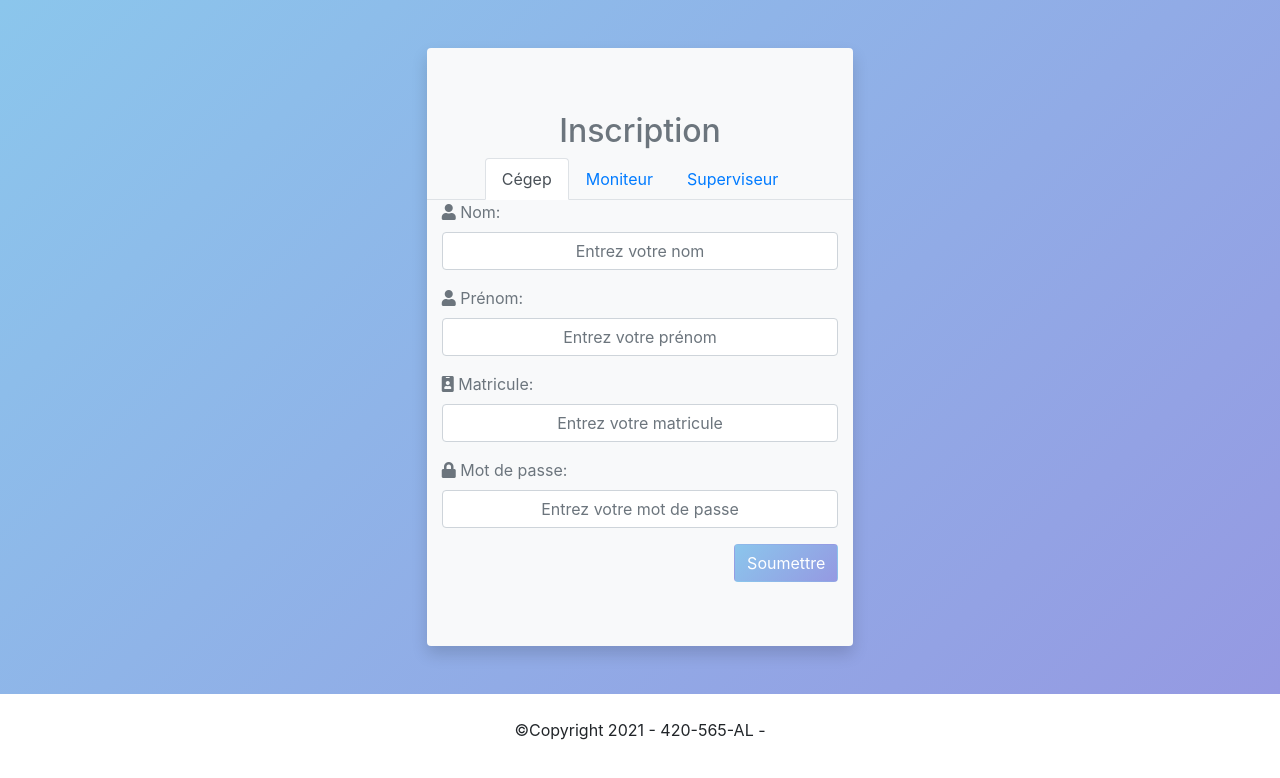
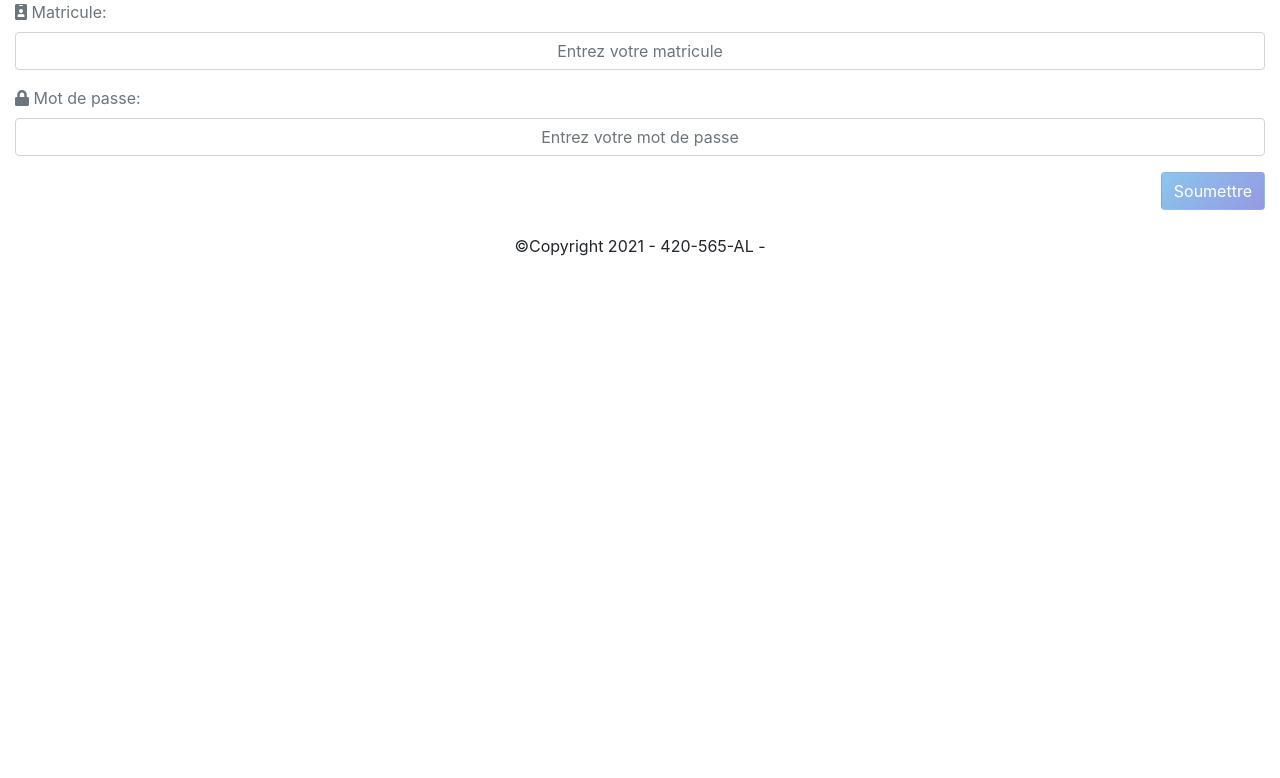
Before and after one commit to NicolasH-L/420-565-A21_ProjetIntegre_Equipe2, a React (Create React App) app in the folder React/projet_integre_equipe2/: page / in a window 1280 px wide. Shown: the top 778 px of the page. Built offline with nearby package versions, Linux system fonts and the light colour scheme.

Commit message:
EQ2-6 ajout squelette formulaire login du supervisor

```diff
--- a/React/projet_integre_equipe2/src/App.js
+++ b/React/projet_integre_equipe2/src/App.js
@@ -7,6 +7,7 @@ import Footer from './components/Footer';
 import SupervisorRegistration from './components/SupervisorRegistration';
 import {useState} from 'react'
 import Registration from './components/Registration/Registration';
+import SupervisorLogin from './components/SupervisorLogin';
 
 function App() {
   // const [student, setStudents] = useState([])
@@ -40,7 +41,8 @@ function App() {
   return (
     <div>
       {/*<NavbarHead/>*/}
-      <Registration/>
+      {/* <Registration/> */}
+      <SupervisorLogin/>
       <Footer/>
     </div>
   );
--- /dev/null
+++ b/React/projet_integre_equipe2/src/components/SupervisorLogin.js
@@ -0,0 +1,40 @@
+import _ from 'lodash';
+import React from 'react'
+import { useState } from 'react'
+
+const SupervisorLogin = ({ login }) => {
+    const [supervisor, setSupervisor] = useState({ lastName: "", firstName: "", matricule: "", password: "" })
+    const [error, setError] = useState({credentials:"" })
+
+    const onSubmit = (e) => {
+        e.preventDefault()
+        if (!_.isEmpty(error.credentials) ||_.isEmpty(supervisor.password) || _.isEmpty(supervisor.matricule)) {
+            setError({...error, credentials: "Matricule ou mot de passe incorrect"})
+            return
+        } else {
+            console.log(supervisor)
+        }
+        login({ supervisor })
+    }
+
+    return (
+        <div>
+            <form className="container-fluid" onSubmit={onSubmit}>
+                <div className="form-group">
+                    {error.credentials !== "" ? error.credentials : ""}
+                    <label htmlFor="matriculeSupervisor" className="text-secondary"><i className="fas fa-id-badge"></i> Matricule: </label>
+                    <input type="text" className="form-control text-center" id="matriculeSupervisor" name="matricule" placeholder="Entrez votre matricule" onChange={(e) => setSupervisor({...supervisor, matricule: e.target.value}) } required />
+                </div>
+                <div className="form-group">
+                    <label htmlFor="passwordSupervisor" className="text-secondary"><i className="fas fa-lock"></i> Mot de passe: </label>
+                    <input type="password" className="form-control text-center" id="passwordSupervisor" name="password" placeholder="Entrez votre mot de passe" onChange={(e) => setSupervisor({...supervisor, password: e.target.value}) } required />
+                </div>
+                <div className="d-flex justify-content-end">
+                    <button type="submit" className="btn grad text-white ">Soumettre</button>
+                </div>
+            </form>
+        </div>
+    )
+}
+
+export default SupervisorLogin
```
